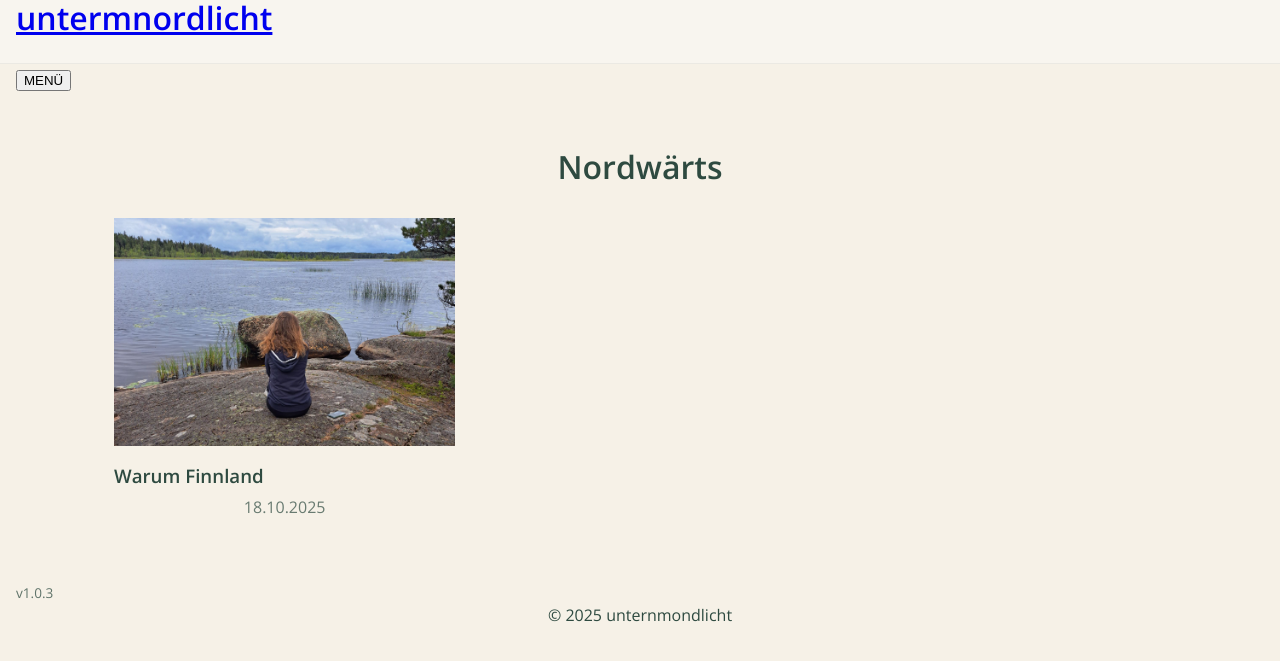
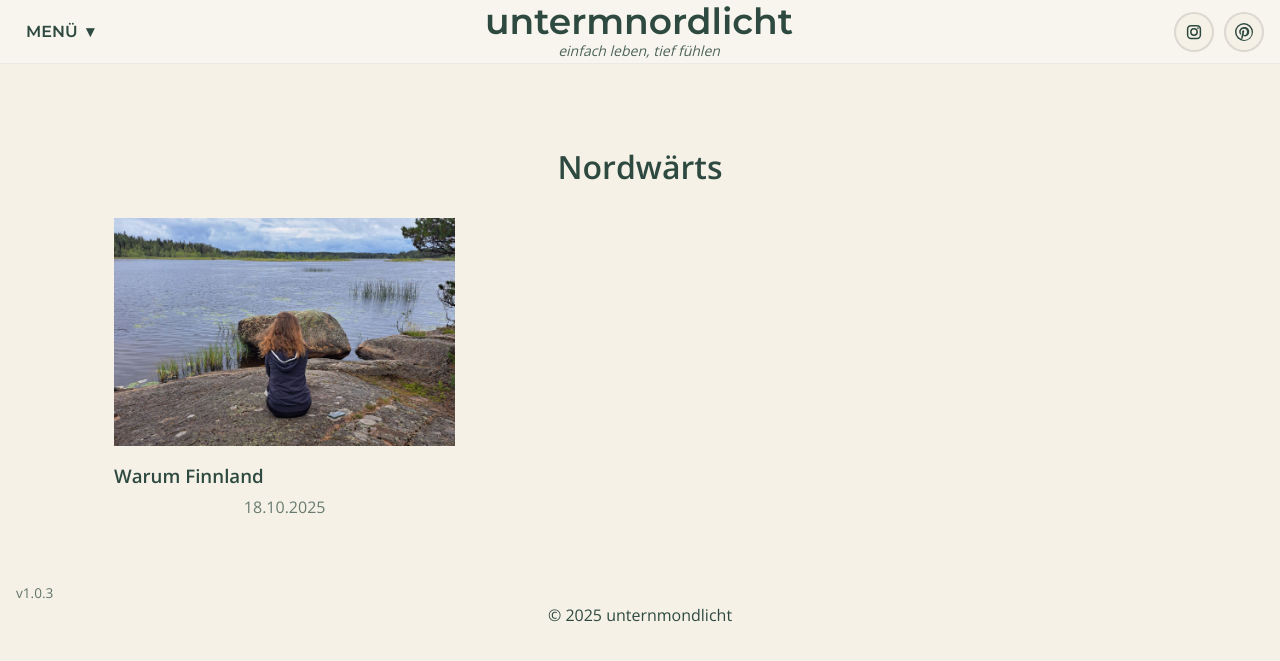
Before and after one commit to untermnordlicht/untermnordlicht, a Jekyll site: the page built from blog/nordwaerts.html, in a window 1280 px wide. Shown: the top 661 px of the page. Built offline with Jekyll 4.4.1, drawn with Linux system fonts in a browser that asks for light colours.

Commit message:
Update nordwaerts.html

```diff
--- a/blog/nordwaerts.html
+++ b/blog/nordwaerts.html
@@ -14,16 +14,47 @@ permalink: /blog/nordwaerts/
 </head>
 <body>
   <header class="topbar">
-    <div class="container">
-      <h1><a href="/">untermnordlicht</a></h1>
-      <button class="menu-toggle" aria-expanded="false" aria-controls="menu-panel">MENÜ</button>
+  <nav class="nav-left">
+    <button class="menu-button" aria-expanded="false" aria-controls="menu-panel">
+      MENÜ <span class="chev">▾</span>
+    </button>
     <div id="menu-panel" class="menu-panel" role="menu" hidden>
       <a role="menuitem" href="/">Startseite</a>
       <a role="menuitem" href="/bilder.html">Bilder</a>
       <a role="menuitem" href="/ueber-uns.html">Über uns</a>
       <a role="menuitem" href="/kontakt.html">Kontakt</a>
       <a role="menuitem" href="/blog.html">Blog</a>
+      <div class="menu-sep"></div>
+      <a role="menuitem" href="/blog/nordwaerts/">Nordwärts</a>
+      <a role="menuitem" href="/blog/alltag-familie/">Alltag & Familie</a>
+      <a role="menuitem" href="/blog/gedanken-wandel/">Gedanken & Wandel</a>
     </div>
+  </nav>
+
+  <div class="brand">
+    <h1><a href="/">untermnordlicht</a></h1>
+    <p class="motto">einfach leben, tief fühlen</p>
+  </div>
+
+  <div class="nav-right socials">
+    <!-- Instagram -->
+    <a class="social-link" href="https://instagram.com/untermnordlicht" target="_blank" rel="noopener" aria-label="Instagram">
+      <span class="icon-badge">
+        <svg viewBox="0 0 24 24" width="18" height="18" aria-hidden="true">
+          <rect x="3.5" y="3.5" width="17" height="17" rx="4.5" ry="4.5" fill="none" stroke="var(--forest)" stroke-width="2"/>
+          <circle cx="12" cy="12" r="4.2" fill="none" stroke="var(--forest)" stroke-width="2"/>
+          <circle cx="17.3" cy="6.7" r="1.2" fill="var(--forest)"/>
+        </svg>
+      </span>
+    </a>
+    <!-- Pinterest (grüner Kreis + ivory P) -->
+    <a class="social-link" href="https://pinterest.com/untermnordlicht" target="_blank" rel="noopener" aria-label="Pinterest">
+      <span class="icon-badge">
+        <svg viewBox="0 0 24 24" width="18" height="18" aria-hidden="true">
+          <circle cx="12" cy="12" r="12" fill="var(--forest)"></circle>
+          <path fill="var(--ivory)" d="M12 2C6.48 2 2 6.48 2 12c0 4.2 2.67 7.8 6.45 9.18-.09-.78-.17-1.97.04-2.82.18-.76 1.16-4.84 1.16-4.84s-.29-.58-.29-1.43c0-1.34.78-2.35 1.75-2.35.83 0 1.23.62 1.23 1.36 0 .83-.53 2.07-.8 3.22-.23.96.48 1.75 1.42 1.75 1.7 0 3.01-1.8 3.01-4.4 0-2.3-1.66-3.91-4.03-3.91-2.75 0-4.37 2.06-4.37 4.19 0 .83.32 1.72.73 2.21.08.1.09.19.07.29-.08.32-.26 1.01-.3 1.15-.05.18-.15.22-.35.13-1.3-.61-2.1-2.52-2.1-4.06 0-3.3 2.4-6.34 6.93-6.34 3.64 0 6.47 2.6 6.47 6.07 0 3.62-2.28 6.54-5.45 6.54-1.07 0-2.07-.56-2.41-1.22l-.66 2.53c-.24.93-.88 2.09-1.31 2.8.99.31 2.03.47 3.11.47 5.52 0 10-4.48 10-10S17.52 2 12 2z"/>
+      </span>
+    </a>
   </div>
 </header>
 
```
Lines whose indentation alone changed are shown as unchanged.
